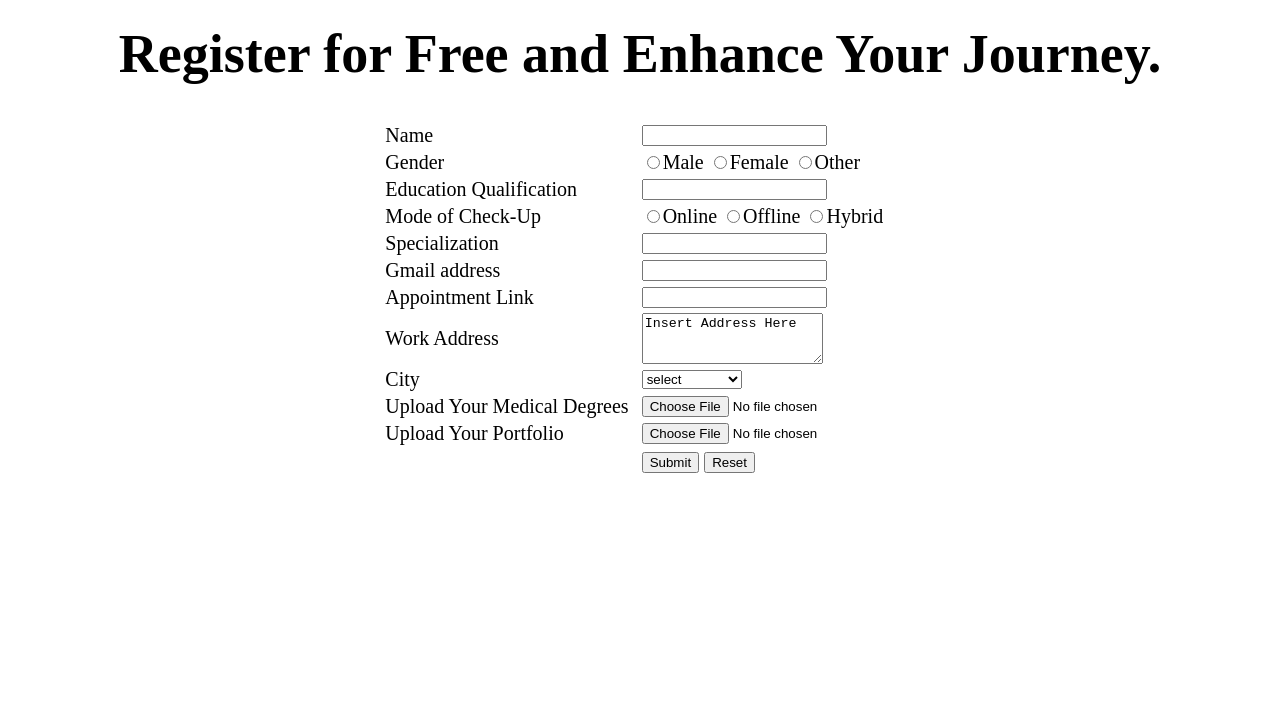
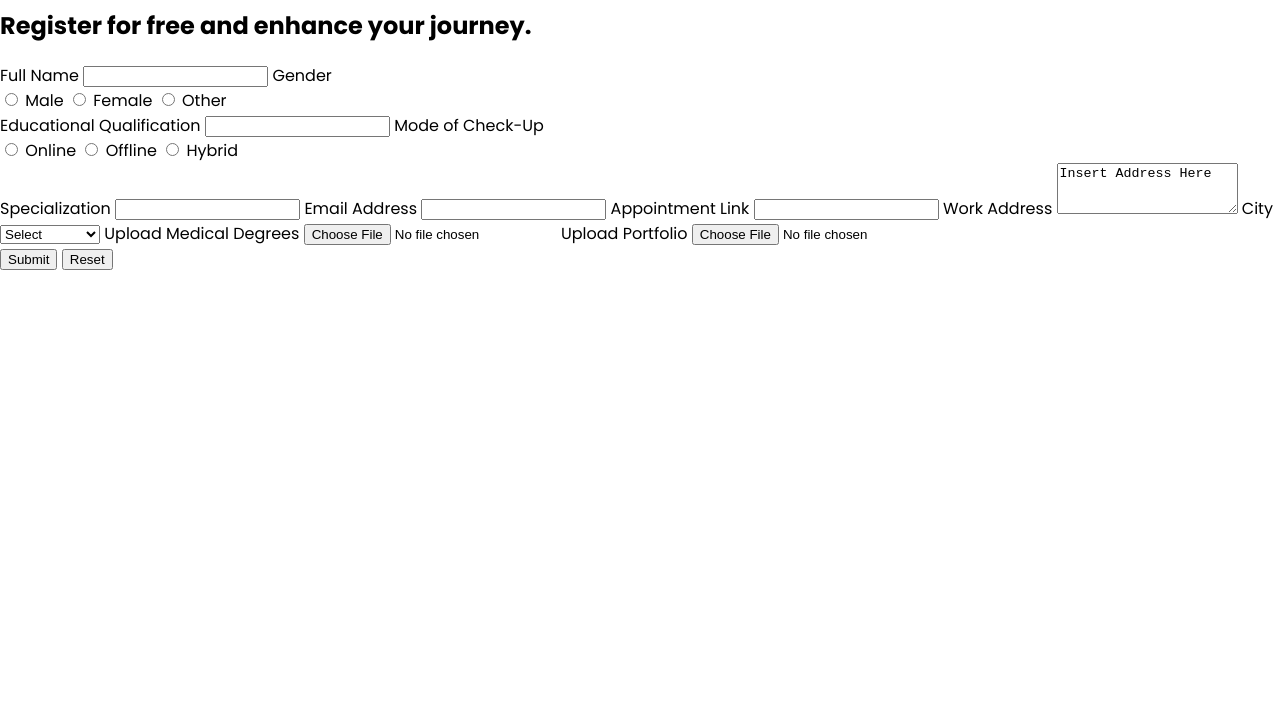
Before and after one commit to sonali468/Docfolio, a plain HTML site: page resgister.html in a window 1280 px wide. Shown: the part 83-800 px from the top of the page. Drawn offline with Linux system fonts and the light colour scheme.

Commit message:
Update resgister.html
Improved

```diff
--- a/resgister.html
+++ b/resgister.html
@@ -1,70 +1,52 @@
-<html>
+<!DOCTYPE html>
+<html lang="en">
 <head>
-<title>Registration Form</title>
+  <meta charset="UTF-8">
+  <title>Doctor Registration</title>
+  <link rel="stylesheet" href="style.css">
 </head>
-<body style="font-size: 27;">
-<h1><center>Thank You For Your Service Dr.</center></h1>
-<h1><center>Register for Free and Enhance Your Journey.</center></h1>
-<form name="f5rmREGISTRATION" METHOD="POST" ACTION="#">
-     <Center>
-     <table border="0" style="font-size: 20;">
-<Tr>
-     <td> Name</td>
-     <td>&nbsp</td>
-     <td><input type="textbox" name="txtFirstName"></td>
-</Tr>
-<Tr>
-     <td>Gender</td>
-     <td>&nbsp</td>
-     <td>
-     <input type="radio" name="Gender" value="Male">Male
-     <input type="radio" name="Gender" value="Female">Female
-     <input type="radio" name="Gender" value="Other">Other
-     </td>
-</Tr>
-<Tr>
-     <td>Education Qualification</td>
+<body class="form-body">
 
-     <td>&nbsp</td>
-     <td><input type="textbox" name="txtFirstName"></td>
-</Tr>
-<Tr>
-     <td>Mode of Check-Up</td>
-     <td>&nbsp</td>
-     <td>
-     <input type="radio" name="Mode" value="Online">Online
-     <input type="radio" name="Mode" value="Offline">Offline
-     <input type="radio" name="Mode" value="Hybrid">Hybrid
-     </td>
-</Tr>
-<Tr>
-     <td>Specialization</td>
-     <td>&nbsp</td>
-     <td><input type="textbox" name="txtFirstName"></td>
-</Tr>
-<Tr>
-     <td>Gmail address</td>
-     <td>&nbsp</td>
-     <td><input type="textbox" name="txtFirstName"></td>
-</Tr>
-<Tr>
-     <td>Appointment Link</td>
-     <td>&nbsp</td>
-     <td><input type="textbox" name="txtFirstName" textarea="150"></td>
-</Tr>
-<Tr>
-     <td>Work Address</td>
-     <td>&nbsp</td>
-     <td>
-     <textarea name="txtaddress"rows="3" cols="20">Insert Address Here</textarea>
-     </td>
-</Tr>
-<Tr>
-     <td>City</td>
-     <td>&nbsp</td>
-     <td>
-     <Select Name="city">
-     <option selected>select</option>
+  <div class="form-container">
+    <h1>Docters! Thank you for your service</h1>
+    <h2>Register for free and enhance your journey.</h2>
+
+    <form method="POST" action="#">
+      <label for="fullName">Full Name</label>
+      <input type="text" name="fullName" required>
+
+      <label>Gender</label>
+      <div class="radio-group">
+        <label><input type="radio" name="Gender" value="Male"> Male</label>
+        <label><input type="radio" name="Gender" value="Female"> Female</label>
+        <label><input type="radio" name="Gender" value="Other"> Other</label>
+      </div>
+
+      <label for="qualification">Educational Qualification</label>
+      <input type="text" name="qualification" required>
+
+      <label>Mode of Check-Up</label>
+      <div class="radio-group">
+        <label><input type="radio" name="Mode" value="Online"> Online</label>
+        <label><input type="radio" name="Mode" value="Offline"> Offline</label>
+        <label><input type="radio" name="Mode" value="Hybrid"> Hybrid</label>
+      </div>
+
+      <label for="specialization">Specialization</label>
+      <input type="text" name="specialization" required>
+
+      <label for="email">Email Address</label>
+      <input type="email" name="email" required>
+
+      <label for="appointmentLink">Appointment Link</label>
+      <input type="url" name="appointmentLink">
+
+      <label for="workAddress">Work Address</label>
+      <textarea name="workAddress" rows="3">Insert Address Here</textarea>
+
+      <label for="city">City</label>
+      <select name="city">
+        <option selected>Select</option>
         <option>Ahmedabad</option>
         <option>Baroda</option>
         <option>Rajkot</option>
@@ -73,28 +55,20 @@
         <option>Amreli</option>
         <option>Bhavnagar</option>
         <option>Other</option>
-     </td>
-</Tr>
-<tr>
-     <td>Upload Your Medical Degrees</td>
-     <td>&nbsp</td>
-     <td><input type="file" id="media" name="media" accept="audio/,video/,image/*"></td>
-</tr>
-<tr>
-     <td>Upload Your Portfolio</td>
-     <td>&nbsp</td>
-     <td><input type="file" id="media" name="media" accept="audio/,video/,image/*"></td>
-</tr>
-<tr>
-     <td>&nbsp</td>
-     <td>&nbsp</td>
-     <td>
-     <input type="submit" name="cmdsubmit" value="Submit">
-     <input type="reset" name="cmdreset" value="Reset">
-     </td>
-</tr>
-     </table>
-     <Center>
+      </select>
+
+      <label>Upload Medical Degrees</label>
+      <input type="file" name="degrees" accept="image/*,application/pdf">
+
+      <label>Upload Portfolio</label>
+      <input type="file" name="portfolio" accept="image/*,application/pdf">
+
+      <div class="button-group">
+        <input type="submit" value="Submit">
+        <input type="reset" value="Reset">
+      </div>
     </form>
+  </div>
+
 </body>
 </html>
```
Lines whose indentation alone changed are shown as unchanged.
